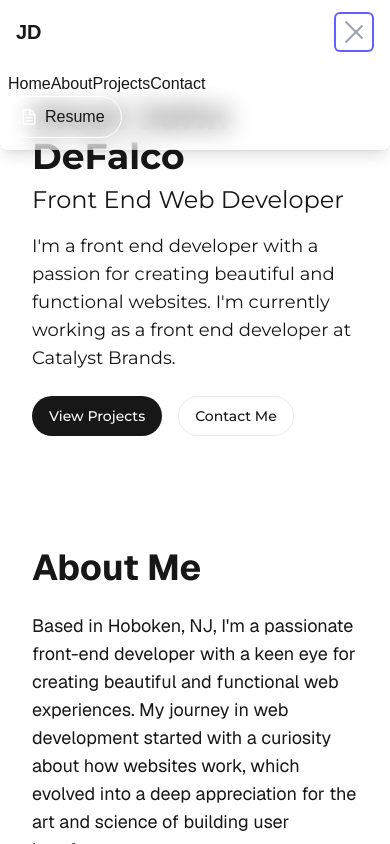
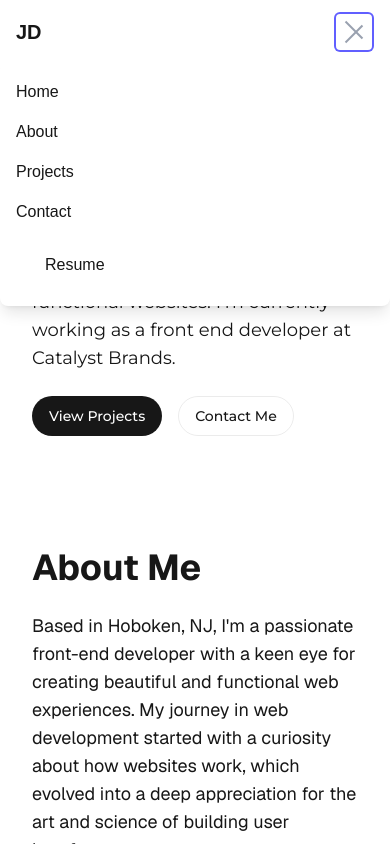
Before and after one commit to jdefalco715/johns-portfolio, a Next.js app: page / in a window 390 px wide. Both pictures are taken after a click on the button "Open main menu". Shown: the top 844 px of the page. Built offline with nearby package versions, Linux system fonts and the light colour scheme.

Commit message:
JP-15: Made menu updates and corrected phone number

```diff
--- a/src/components/Contact.tsx
+++ b/src/components/Contact.tsx
@@ -117,7 +117,7 @@ export default function Contact() {
                                 </li>
                                 <li className="flex items-center gap-3">
                                     <FaPhone className="text-xl" />
-                                    <a href="tel:+2014210630" className="hover:text-blue-600 transition-colors">
+                                    <a href="tel:+12014210630" className="hover:text-blue-600 transition-colors">
                                         (201) 421-0630
                                     </a>
                                 </li>
--- a/src/components/Navbar.tsx
+++ b/src/components/Navbar.tsx
@@ -89,25 +89,25 @@ export default function Navbar() {
         </div>
 
         {/* Mobile Menu Dropdown */}
-        <div className={`md:hidden absolute w-full left-0 z-50 ${isMobileMenuOpen ? 'opacity-100 translate-y-0' : 'opacity-0 -translate-y-2 pointer-events-none'} transition-all duration-300 ease-in-out`}>
-          <div className={`px-2 pt-2 pb-3 space-y-1 sm:px-3 rounded-lg bg-white/40  ${ isScrolled ? 'bg-blur-none' : ' backdrop-blur-md shadow-lg' }`}>
-            <ScrollLink to="home" smooth={true} duration={500}>
+        <div className={`md:hidden fixed inset-x-0 top-16 z-[60] ${isMobileMenuOpen ? 'opacity-100 translate-y-0' : 'opacity-0 -translate-y-2 pointer-events-none'} transition-all duration-300 ease-in-out`}>
+          <div className="flex flex-col px-2 pt-2 pb-3 space-y-1 sm:px-3 rounded-lg bg-white dark:bg-black shadow-lg">
+            <ScrollLink to="home" className='m-2' smooth={true} duration={500}>
               Home
             </ScrollLink>
-            <ScrollLink to="about" smooth={true} duration={500}>
+            <ScrollLink to="about" className='m-2' smooth={true} duration={500}>
               About
             </ScrollLink>
-            <ScrollLink to="projects" smooth={true} duration={500}>
+            <ScrollLink to="projects" className='m-2' smooth={true} duration={500}>
               Projects
             </ScrollLink>
-            <ScrollLink to="contact" smooth={true} duration={500}>
+            <ScrollLink to="contact" className='m-2 mb-5' smooth={true} duration={500}>
               Contact
             </ScrollLink>
             <a
               href="/resume.pdf"
               target="_blank"
               rel="noopener noreferrer"
-              className="flex items-center gap-2 border border-solid border-white/[1] w-min px-3 py-2 rounded-full text-base font-medium text-white-700"
+              className="flex items-center gap-2 border border-solid border-white/[1] w-min px-3 py-2 rounded-full text-base font-medium text-white-700 mb-2"
             >
               <Image
                 src="/file.svg"
```
